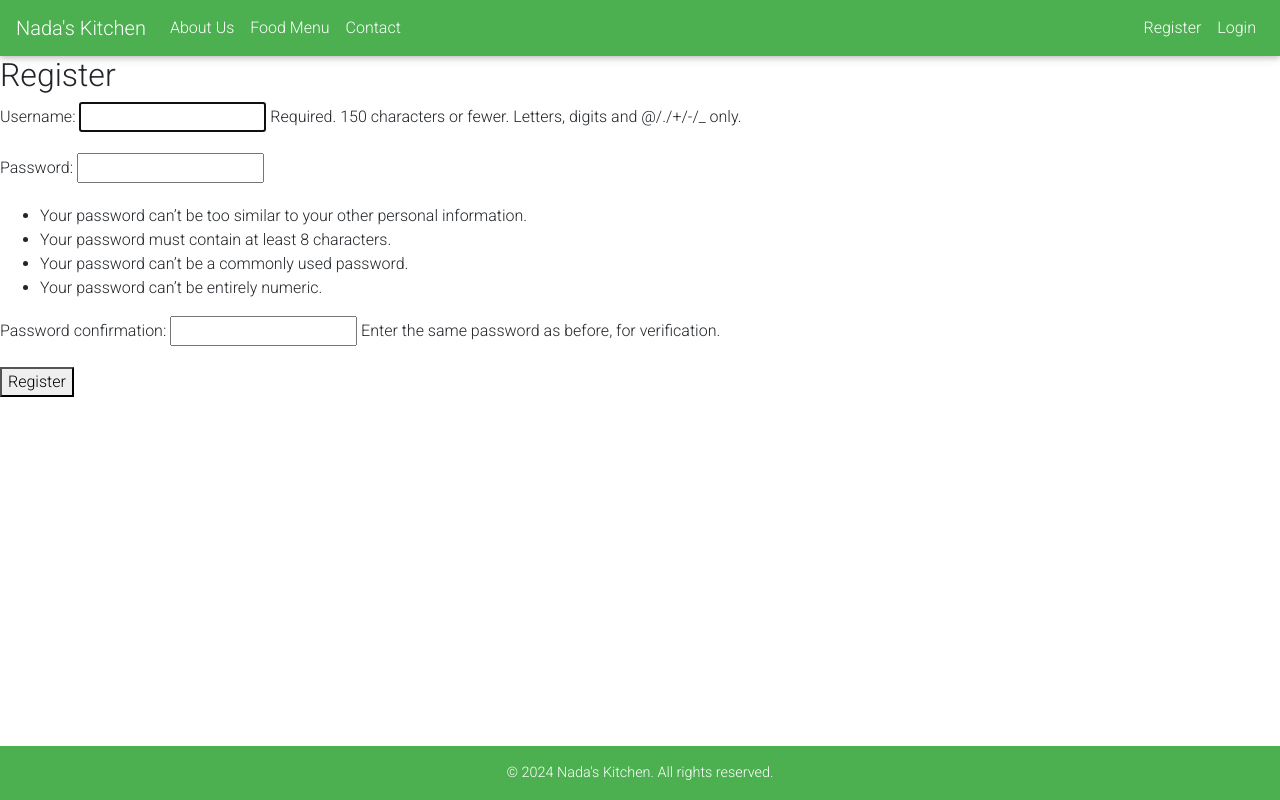
After one commit to jjsemaan/nadas-cuisine, a Django app: page /accounts/register/ in a window 1280 px wide. The commit adds this page. Run offline with Django 4.2, Linux system fonts and the light colour scheme; some libraries are stand-ins or nearby versions.

Commit message:
Add auth to register, login and logout users

```diff
--- a/customer/admin.py
+++ b/customer/admin.py
@@ -1,4 +1,5 @@
 from django.contrib import admin
+from django.contrib.auth.models import User
 from .models import MenuItem, Category, OrderModel
 
 admin.site.register(MenuItem)
--- a/customer/templates/customer/base.html
+++ b/customer/templates/customer/base.html
@@ -1,16 +1,11 @@
 {% load static %}
-<!--
-{% url 'account_login' as login_url %}
-{% url 'account_signup' as signup_url %}
-{% url 'account_logout' as logout_url %}
--->
 
 <!DOCTYPE html>
 <html lang="en">
 
 <head>
     <meta charset="UTF-8">
-    <meta name="viewport" content="width=device-width" , initial-scale=1.0, shrink-to-fit=no>
+    <meta name="viewport" content="width=device-width, initial-scale=1.0, shrink-to-fit=no">
     <title>Nada's Kitchen</title>
     <!-- Font Awesome CSS -->
     <link rel="stylesheet" href="https://cdnjs.cloudflare.com/ajax/libs/font-awesome/5.15.3/css/all.min.css">
@@ -22,34 +17,13 @@
     <link href="https://cdnjs.cloudflare.com/ajax/libs/twitter-bootstrap/4.5.0/css/bootstrap.min.css" rel="stylesheet">
     <!-- Material Design Bootstrap -->
     <link href="https://cdnjs.cloudflare.com/ajax/libs/mdbootstrap/4.19.1/css/mdb.min.css" rel="stylesheet">
-    <link rel='stylesheet' id='wsl-widget-css'
-        href='https://mdbcdn.b-cdn.net/wp-content/plugins/wordpress-social-login/assets/css/style.css?ver=5.6.2'
-        type='text/css' media='all' />
-    <link rel='stylesheet' id='compiled.css-css'
-        href='https://mdbcdn.b-cdn.net/wp-content/themes/mdbootstrap4/css/compiled-4.19.2.min.css?ver=4.19.2'
-        type='text/css' media='all' />
     <!-- Custom CSS -->
     <link rel="stylesheet" href="{% static 'css/style.css' %}">
 </head>
 
-
 <body>
-    <!-- JQuery -->
-    <script type="text/javascript" src="https://cdnjs.cloudflare.com/ajax/libs/jquery/3.5.1/jquery.min.js"></script>
-    <!-- Bootstrap tooltips -->
-    <script type="text/javascript"
-        src="https://cdnjs.cloudflare.com/ajax/libs/popper.js/1.14.4/umd/popper.min.js"></script>
-    <!-- Bootstrap core JavaScript -->
-    <script type="text/javascript"
-        src="https://cdnjs.cloudflare.com/ajax/libs/twitter-bootstrap/4.5.0/js/bootstrap.min.js"></script>
-    <!-- MDB core JavaScript -->
-    <script type="text/javascript"
-        src="https://cdnjs.cloudflare.com/ajax/libs/mdbootstrap/4.19.1/js/mdb.min.js"></script>
-
-    <nav>
     <nav class="navbar navbar-expand-lg navbar-dark green">
-            <button class="navbar-toggler" type="button" data-toggle="collapse" data-target="#navbarTogglerDemo03"
-                aria-controls="navbarTogglerDemo03" aria-expanded="false" aria-label="Toggle navigation">
+        <button class="navbar-toggler" type="button" data-toggle="collapse" data-target="#navbarTogglerDemo03" aria-controls="navbarTogglerDemo03" aria-expanded="false" aria-label="Toggle navigation">
             <span class="navbar-toggler-icon"></span>
         </button>
         <a class="navbar-brand" href="/">Nada's Kitchen</a>
@@ -69,50 +43,37 @@
             <ul class="navbar-nav ml-auto mt-2 mt-lg-0">
                 {% if user.is_authenticated %}
                 <li class="nav-item">
-                        <a class="nav-link {% if request.path == logout_url %}active{% endif %}" aria-current="page"
-                            href="#">Logout</a>
-                            <!-- "% url 'account_logout' %  % url 'account_signup' %" -->
+                    <a class="nav-link" href="{% url 'logout' %}?next=/">Logout</a>
                 </li>
                 {% else %}
                 <li class="nav-item">
-                        <a class="nav-link {% if request.path == signup_url %}active{% endif %}" aria-current="page"
-                            href="#">Register</a>
+                    <a class="nav-link" href="{% url 'register' %}">Register</a>
                 </li>
                 <li class="nav-item">
-                        <a class="nav-link {% if request.path == login_url %}active{% endif %}" aria-current="page"
-                            href="#">Login</a>
-                            <!-- {% url 'account_login' % }-->
+                    <a class="nav-link" href="{% url 'login' %}">Login</a>
                 </li>
                 {% endif %}
             </ul>
         </div>
     </nav>
-    </nav>
 
     <main class="flex-shrink-0 main-bg">
-        {% if user.is_authenticated %}
-        <p class="text-end m-3">You are logged in as {{ user }} ...</p>
-        {% else %}
-        <p class="text-end m-3">You are not logged in</p>
-        {% endif %}
-
         {% block content %}
-        <!-- Content Goes here -->
+        <!-- Dynamic content will be displayed here -->
         {% endblock content %}
-
     </main>
 
-    <!-- Footer -->
     <footer class="page-footer font-small green fixed-bottom">
-        <div class="footer-copyright text-center py-3">&copy; 2024 Copyright:
-            <a href="https://parabim.ie">ParaBIM Ltd.</a>
-            <a class="ml-3" href="#"> Restaurant Login</a>
+        <div class="text-center py-3">
+            &copy; 2024 Nada's Kitchen. All rights reserved.
         </div>
     </footer>
 
-    <script src="https://cdn.jsdelivr.net/npm/bootstrap@5.0.1/dist/js/bootstrap.bundle.min.js"
-        integrity="sha384-gtEjrD/SeCtmISkJkNUaaKMoLD0//ElJ19smozuHV6z3Iehds+3Ulb9Bn9Plx0x4" crossorigin="anonymous">
-        </script>
+    <!-- Scripts -->
+    <script src="https://cdnjs.cloudflare.com/ajax/libs/jquery/3.5.1/jquery.min.js"></script>
+    <script src="https://cdnjs.cloudflare.com/ajax/libs/popper.js/1.14.4/umd/popper.min.js"></script>
+    <script src="https://cdnjs.cloudflare.com/ajax/libs/twitter-bootstrap/4.5.0/js/bootstrap.min.js"></script>
+    <script src="https://cdnjs.cloudflare.com/ajax/libs/mdbootstrap/4.19.1/js/mdb.min.js"></script>
 </body>
 
 </html>
--- /dev/null
+++ b/customer/templates/registration/register.html
@@ -0,0 +1,11 @@
+<!-- customer/templates/customer/register.html -->
+{% extends "customer/base.html" %}  <!-- Or your base template if you have one -->
+
+{% block content %}
+<h2>Register</h2>
+<form method="post">
+    {% csrf_token %}
+    {{ form.as_p }}
+    <button type="submit">Register</button>
+</form>
+{% endblock content %}
--- a/customer/views.py
+++ b/customer/views.py
@@ -1,7 +1,29 @@
-from django.shortcuts import render
+from django.shortcuts import render, redirect
 from django.views import View
 from .models import MenuItem, Category, OrderModel
+from django.contrib.auth.decorators import login_required
+from django.contrib.auth.forms import UserCreationForm
+from django.contrib.auth.models import User
+from django.contrib.auth import login
+from django.http import HttpResponse
 
+# Function-based view
+def register(request):
+    if request.method == 'POST':
+        form = UserCreationForm(request.POST)
+        if form.is_valid():
+            user = form.save()
+            login(request, user)
+            # Redirect to a new URL:
+            return redirect('index')
+    else:
+        form = UserCreationForm()
+    return render(request, 'registration/register.html', {'form': form})
+
+@login_required
+def Login(request):
+    def get(self, request, *args, **kwargs):
+        return render(request, 'registration/login.html')
 
 # Create your views here.
 class Index(View):
--- a/nadasProject/settings.py
+++ b/nadasProject/settings.py
@@ -40,9 +40,11 @@ INSTALLED_APPS = [
     'kitchen',
 ]
 
+# Specify the path to your login template
 SITE_ID = 1
 LOGIN_REDIRECT_URL = '/'
 LOGOUT_REDIRECT_URL = '/'
+
 
 MIDDLEWARE = [
     'django.middleware.security.SecurityMiddleware',
--- a/nadasProject/urls.py
+++ b/nadasProject/urls.py
@@ -17,6 +17,8 @@ Including another URLconf
 from django.contrib import admin
 from django.urls import path, include
 from customer.views import Index, About, Order, Contact
+from customer.views import register
+from django.contrib.auth import views as auth_views
 
 urlpatterns = [
     path('admin/', admin.site.urls),
@@ -24,4 +26,8 @@ urlpatterns = [
     path('about/', About.as_view(), name='about'),
     path('order/', Order.as_view(), name='order'),
     path('contact/', Contact.as_view(), name='contact'),
+    path('accounts/', include('django.contrib.auth.urls')),
+    path('accounts/register/', register, name='register'),
+    path('accounts/login/', auth_views.LoginView.as_view(template_name='customer/login.html'), name='login'),
+    path('accounts/logout/', auth_views.LogoutView.as_view(next_page='/'), name='logout'),
 ]
```
Also changed, not shown: customer/models.py (+11 -1 lines), customer/templates/registration/login.html (added, +10 -0 lines), customer/forms.py (added), customer/templates/registration/logout.html (added). Lines whose indentation alone changed are shown as unchanged.
